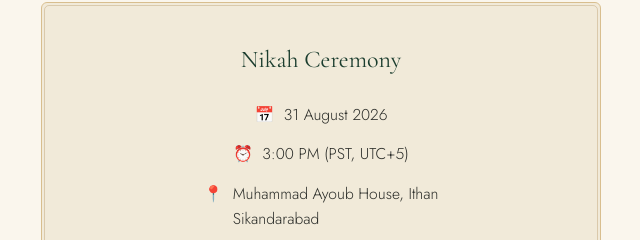
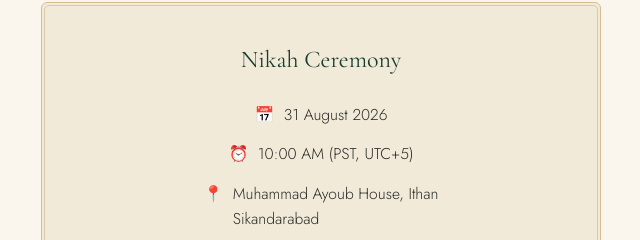
Before and after one commit to yawarabbas4466/nikah-invitation, a plain HTML site: page index.html in a window 1280 px wide. Shown: the part 1408-1648 px from the top of the page, 319-959 px from the left. Drawn offline with nearby package versions, Linux system fonts and the light colour scheme.

Commit message:
Update index.html

```diff
--- a/index.html
+++ b/index.html
@@ -122,7 +122,7 @@
         </div>
         <div class="detail-row">
           <span class="detail-icon" aria-hidden="true">⏰</span>
-          <span class="detail-text">3:00 PM (PST, UTC+5)</span>
+          <span class="detail-text">10:00 AM (PST, UTC+5)</span>
         </div>
         <div class="detail-row">
           <span class="detail-icon" aria-hidden="true">📍</span>
```
